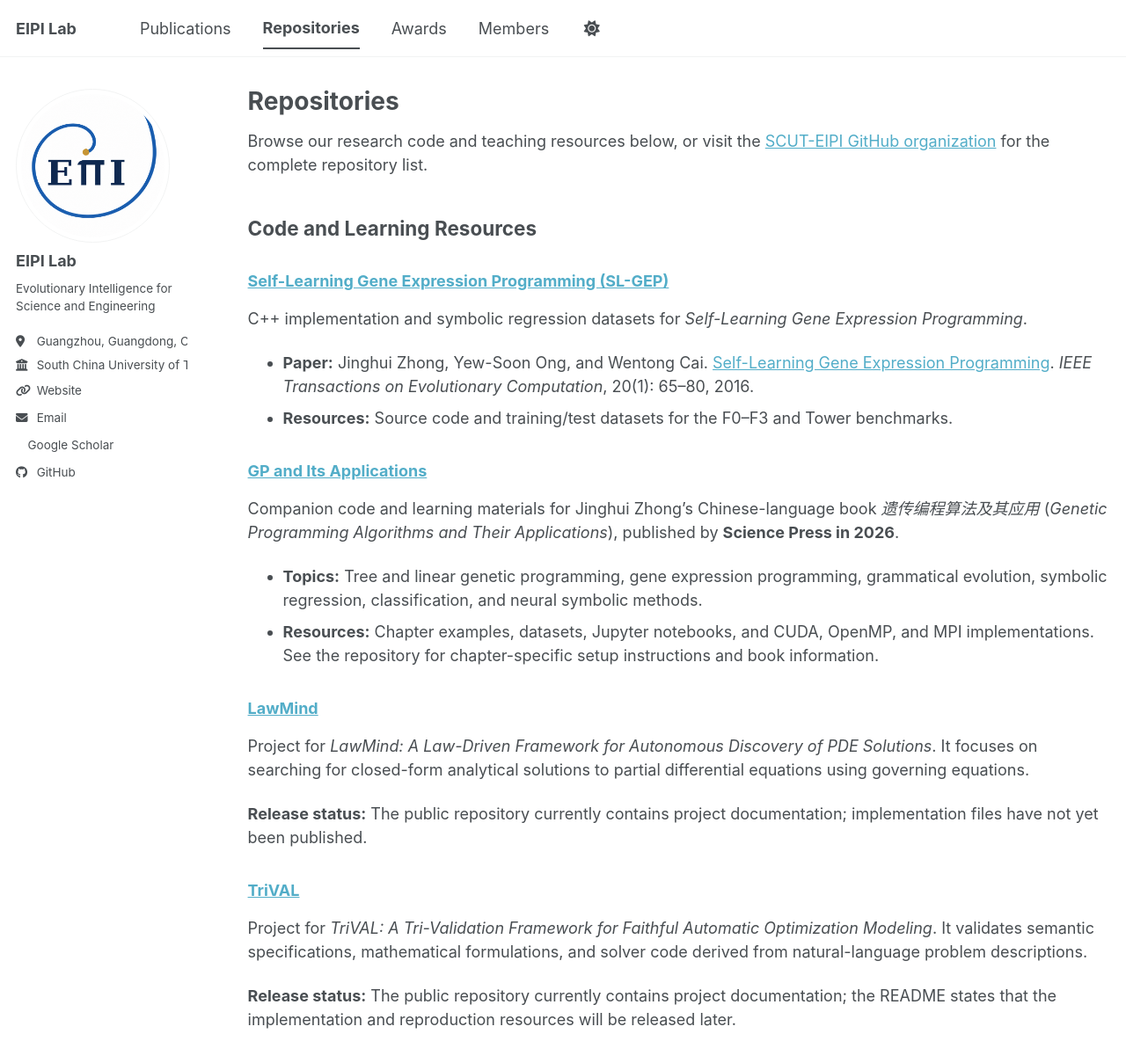
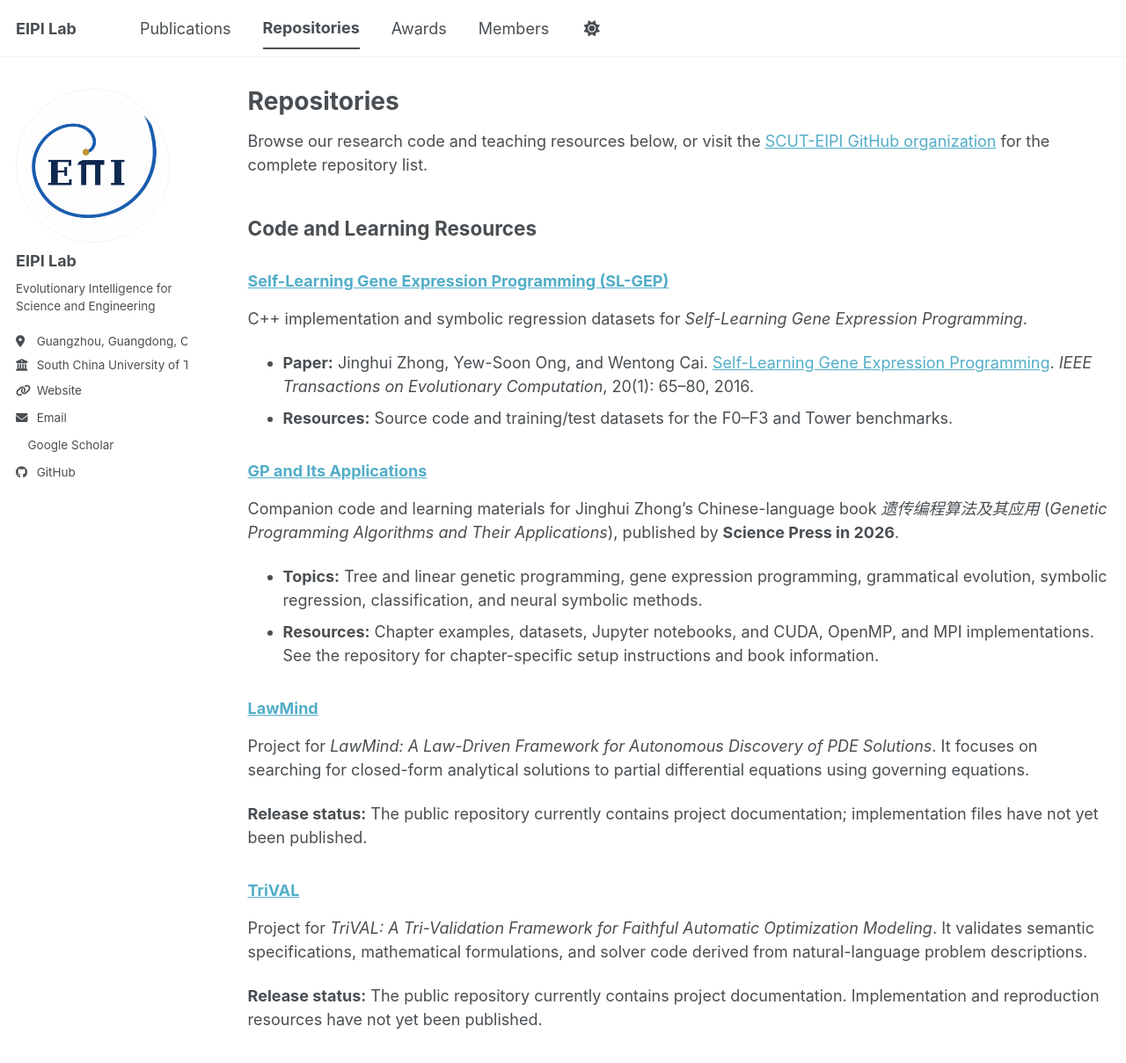
Before and after one commit to SCUT-EIPI/SCUT-EIPI.github.io, a Jekyll site: the page built from _pages/repositories.md, in a window 1280 px wide and 1232 px high. Shown: the top 1209 px of the window at 88% size. Built offline with Jekyll 4.4.1, drawn with Linux system fonts in a browser that asks for light colours; a style sheet for code colours, icons or effects is not loaded.

Commit message:
Use direct wording for project release status

```diff
--- a/_pages/repositories.md
+++ b/_pages/repositories.md
@@ -33,4 +33,4 @@ Project for *LawMind: A Law-Driven Framework for Autonomous Discovery of PDE Sol
 
 Project for *TriVAL: A Tri-Validation Framework for Faithful Automatic Optimization Modeling*. It validates semantic specifications, mathematical formulations, and solver code derived from natural-language problem descriptions.
 
-**Release status:** The public repository currently contains project documentation; the README states that the implementation and reproduction resources will be released later.
+**Release status:** The public repository currently contains project documentation. Implementation and reproduction resources have not yet been published.
```
